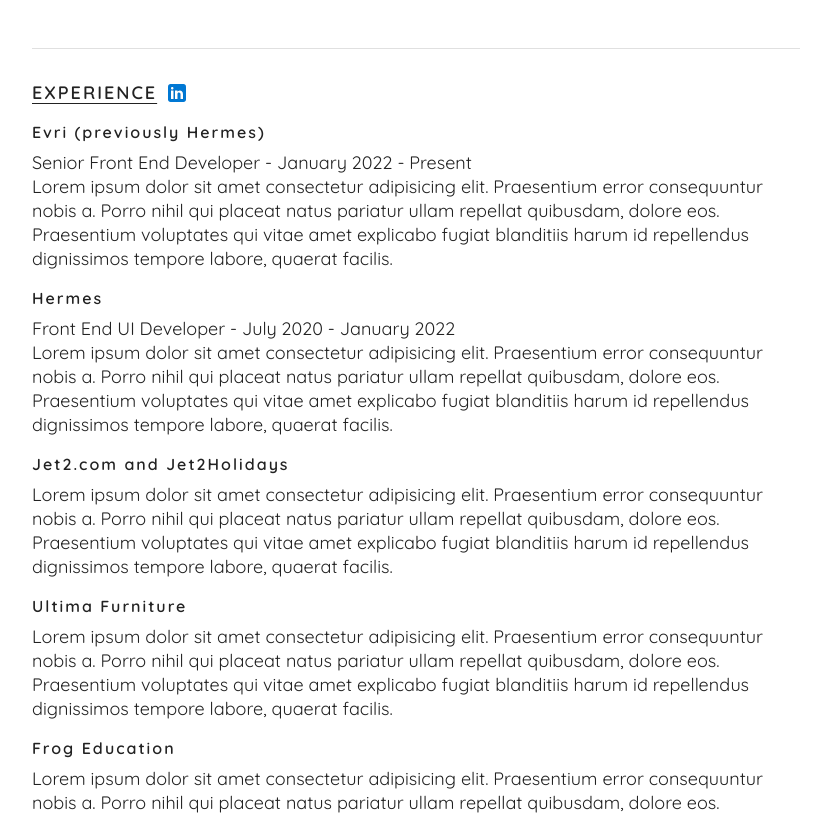
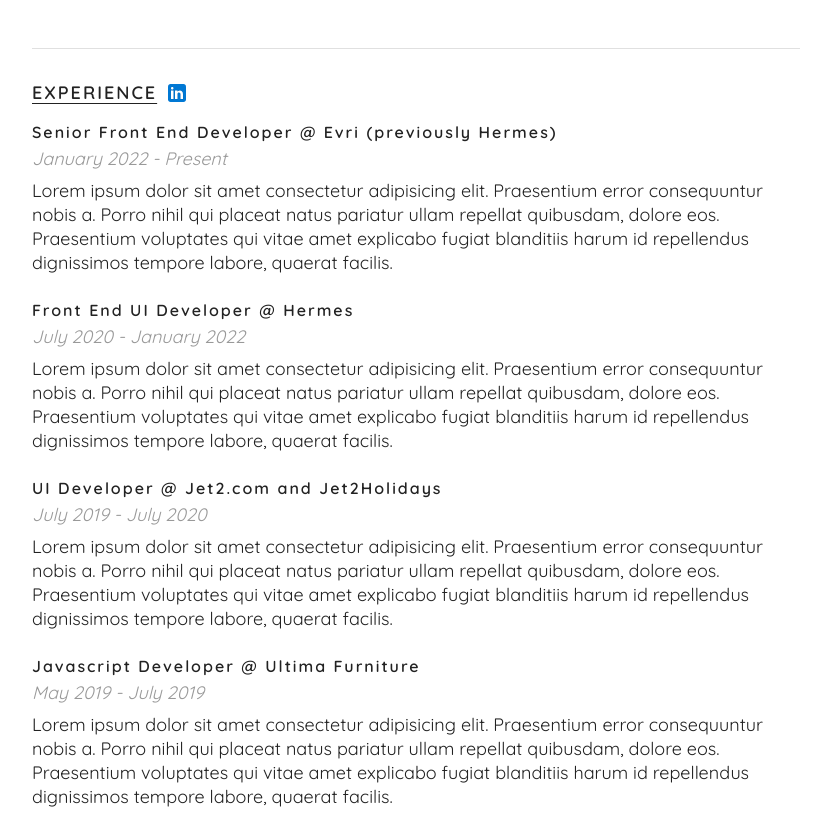
Before and after one commit to greenyc/ciaran.green, a Nuxt app: page / in a window 1280 px wide. Shown: the part 280-1095 px from the top of the page, without its empty margins (224-1055 px from the left). Built offline with nearby package versions, Linux system fonts and the light colour scheme.

Commit message:
Added a new text colour. Added in dates for experience section. Amended styling.

```diff
--- a/assets/styles/variables/_colors.scss
+++ b/assets/styles/variables/_colors.scss
@@ -1,6 +1,7 @@
 $neutral-light: #eee;
 $neutral-mid: #e0e0e0;
 $neutral-dark: #222;
+$neutral-dark-text-light: #999;
 
 $brand: #479;
 
--- a/pages/index.vue
+++ b/pages/index.vue
@@ -14,10 +14,13 @@
           @click="goTo(`https://www.linkedin.com/in/ciaran-green-131615170/`)"
         />
       </div>
+
       <!-- Start of Evri (previously Hermes) -->
       <div class="homepage-experience__section">
-        <h4>Evri (previously Hermes)</h4>
-        <p>Senior Front End Developer - January 2022 - Present</p>
+        <h4 class="homepage-experience__heading">
+          Senior Front End Developer @ Evri (previously Hermes)
+        </h4>
+        <p class="homepage-experience__subheading">January 2022 - Present</p>
         <p>
           Lorem ipsum dolor sit amet consectetur adipisicing elit. Praesentium
           error consequuntur nobis a. Porro nihil qui placeat natus pariatur
@@ -26,13 +29,14 @@
           tempore labore, quaerat facilis.
         </p>
       </div>
-
       <!-- End of Evri (previously Hermes) -->
 
       <!-- Start of Hermes -->
       <div class="homepage-experience__section">
-        <h4>Hermes</h4>
-        <p>Front End UI Developer - July 2020 - January 2022</p>
+        <h4 class="homepage-experience__heading">
+          Front End UI Developer @ Hermes
+        </h4>
+        <p class="homepage-experience__subheading">July 2020 - January 2022</p>
         <p>
           Lorem ipsum dolor sit amet consectetur adipisicing elit. Praesentium
           error consequuntur nobis a. Porro nihil qui placeat natus pariatur
@@ -41,12 +45,14 @@
           tempore labore, quaerat facilis.
         </p>
       </div>
-
       <!-- End of Hermes -->
 
       <!-- Start of Jet2.com and Jet2Holidays -->
       <div class="homepage-experience__section">
-        <h4>Jet2.com and Jet2Holidays</h4>
+        <h4 class="homepage-experience__heading">
+          UI Developer @ Jet2.com and Jet2Holidays
+        </h4>
+        <p class="homepage-experience__subheading">July 2019 - July 2020</p>
         <p>
           Lorem ipsum dolor sit amet consectetur adipisicing elit. Praesentium
           error consequuntur nobis a. Porro nihil qui placeat natus pariatur
@@ -55,12 +61,14 @@
           tempore labore, quaerat facilis.
         </p>
       </div>
-
       <!-- End of Jet2.com and Jet2Holidays -->
 
       <!-- Start of Ultima Furniture -->
       <div class="homepage-experience__section">
-        <h4>Ultima Furniture</h4>
+        <h4 class="homepage-experience__heading">
+          Javascript Developer @ Ultima Furniture
+        </h4>
+        <p class="homepage-experience__subheading">May 2019 - July 2019</p>
         <p>
           Lorem ipsum dolor sit amet consectetur adipisicing elit. Praesentium
           error consequuntur nobis a. Porro nihil qui placeat natus pariatur
@@ -74,7 +82,10 @@
 
       <!-- Start of Frog Education -->
       <div class="homepage-experience__section">
-        <h4>Frog Education</h4>
+        <h4 class="homepage-experience__heading">
+          Junior Developer @ Frog Education
+        </h4>
+        <p class="homepage-experience__subheading">May 2018 - May 2019</p>
         <p>
           Lorem ipsum dolor sit amet consectetur adipisicing elit. Praesentium
           error consequuntur nobis a. Porro nihil qui placeat natus pariatur
@@ -83,7 +94,6 @@
           tempore labore, quaerat facilis.
         </p>
       </div>
-
       <!-- End of Frog Education -->
     </section>
     <section>
@@ -155,8 +165,19 @@
       }
     }
 
+    &__heading {
+      margin: 0 0 $half-unit;
+    }
+
+    &__subheading {
+      font-style: italic;
+      color: $neutral-dark-text-light;
+
+      margin: 0 0 $unit;
+    }
+
     &__section {
-      margin-bottom: $double-unit;
+      margin-bottom: $triple-unit;
     }
   }
 }
```
